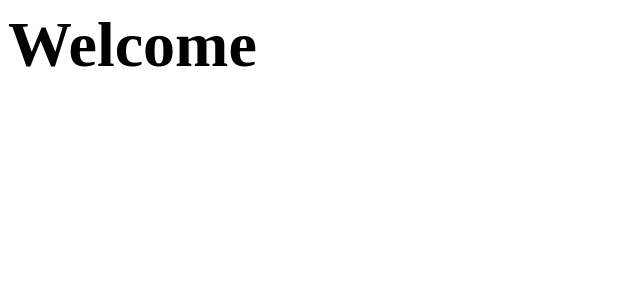
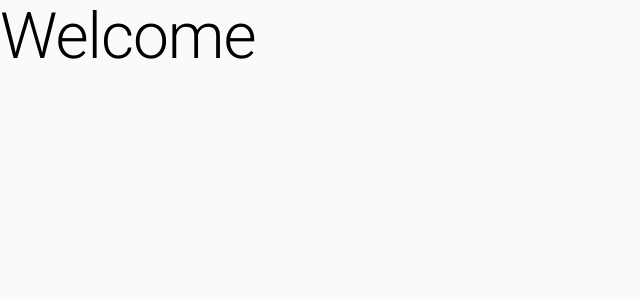
Before and after one commit to qd-qd/wethenew-coding-challenge, a Next.js app: page / in a window 1280 px wide. Shown: the top 300 px of the page, without its empty margins (0-640 px from the left). Built offline with nearby package versions, Linux system fonts and the light colour scheme.

Commit message:
[design]theme: create basic theme

```diff
--- a/package.json
+++ b/package.json
@@ -12,6 +12,7 @@
   },
   "dependencies": {
     "next": "9.4.0",
+    "prop-types": "^15.7.2",
     "react": "16.13.1",
     "react-dom": "16.13.1"
   },
--- /dev/null
+++ b/pages/_app.jsx
@@ -0,0 +1,56 @@
+import Head from 'next/head';
+import PropTypes from 'prop-types';
+
+import '@theme/variables.css';
+import '@theme/global.css';
+
+/*
+ ** @dev: This file is a HoC which render all pages. As every props pass to this component
+ ** should be redistribute to child component, I have no choice but to disable that rule.
+ */
+/* eslint-disable react/jsx-props-no-spreading */
+const MyApp = ({ Component, pageProps }) => (
+  <>
+    <Head>
+      <title>Wethenew</title>
+      <link rel="icon" href="/favicon.ico" key="icon" />
+      <link
+        rel="apple-touch-icon"
+        sizes="180x180"
+        href="/apple-touch-icon.png"
+        key="apple-touch-icon:180x180"
+      />
+      <link
+        rel="icon"
+        type="image/png"
+        sizes="32x32"
+        href="/favicon-32x32.png"
+        key="icon:32x32"
+      />
+      <link
+        rel="icon"
+        type="image/png"
+        sizes="16x16"
+        href="/favicon-16x16.png"
+        key="icon:16x16"
+      />
+      <link
+        href="https://fonts.googleapis.com/css2?family=Roboto:wght@300;400;500;700;900&display=swap"
+        rel="stylesheet"
+        key="font"
+      />
+    </Head>
+    <Component {...pageProps} />
+  </>
+);
+
+MyApp.defaultProps = {
+  pageProps: {},
+};
+
+MyApp.propTypes = {
+  Component: PropTypes.node.isRequired,
+  pageProps: PropTypes.shape({}),
+};
+
+export default MyApp;
--- /dev/null
+++ b/public/theme/global.css
@@ -0,0 +1,59 @@
+html,
+body {
+    padding: 0;
+    margin: 0;
+    background-color: var(--theme-color-background);
+}
+
+* {
+    box-sizing: border-box;
+}
+
+h1 {
+    font-family: var(--theme-font-family);
+    font-weight: var(--theme-font-weight-light);
+    font-size: 4.5rem;
+    line-height: 1.167;
+    letter-spacing: -0.01562em;
+}
+
+h2 {
+    font-family: var(--theme-font-family);
+    font-weight: var(--theme-font-weight-light);
+    font-size: 3.75rem;
+    line-height: 1.2;
+    letter-spacing: -0.00833em;
+}
+
+h3 {
+    font-family: var(--theme-font-family);
+    font-weight: var(--theme-font-weight-regular);
+    font-size: 3rem;
+    line-height: 1.167;
+    letter-spacing: 0em;
+}
+
+h4 {
+    font-family: var(--theme-font-family);
+    font-weight: var(--theme-font-weight-regular);
+    font-size: 2.125rem;
+    line-height: 1.235;
+    letter-spacing: 0.00735em;
+}
+
+h5 {
+    font-family: var(--theme-font-family);
+    font-weight: var(--theme-font-weight-regular);
+    font-size: 1.5rem;
+    line-height: 1.334;
+    letter-spacing: 0em;
+}
+
+
+h6 {
+    font-family: var(--theme-font-family);
+    font-weight: var(--theme-font-weight-medium);
+    font-size: 1.25rem;
+    line-height: 1.6;
+    letter-spacing: 0.0075em;
+}
--- /dev/null
+++ b/public/theme/variables.css
@@ -0,0 +1,28 @@
+/* light theme */
+:root {
+    --theme-color-black: #000;
+    --theme-color-white: #FFF;
+    --theme-color-background: #fafafa;
+    --theme-color-grey-200: #eeeeee;
+    --theme-color-grey-400: #bdbdbd;
+    --theme-color-grey-600: #757575;
+    --theme-color-grey-800: #424242;
+    --theme-color-text-primary: rgba(0, 0, 0, 0.87);
+    --theme-color-text-secondary: rgba(0, 0, 0, 0.54);
+
+    --theme-font-family: 'Roboto', sans-serif;
+    --theme-font-size: 0.8rem;
+    --theme-font-weight-light: 300;
+    --theme-font-weight-regular: 400;
+    --theme-font-weight-medium: 500;
+    --theme-font-weight-bold: 700;
+
+    --theme-shape-radius: 4;
+    --theme-zindex-bar: 1100;
+    --theme-app-width: 1600px;
+
+    /* Card elevation */
+    --theme-elevation-1: 0px 2px 1px -1px rgba(0,0,0,0.2),0px 1px 1px 0px rgba(0,0,0,0.14),0px 1px 3px 0px rgba(0,0,0,0.12);
+    /* Header/Footer elevation */
+    --theme-elevation-4: 0px 2px 4px -1px rgba(0,0,0,0.2),0px 4px 5px 0px rgba(0,0,0,0.14),0px 1px 10px 0px rgba(0,0,0,0.12);
+}
```
Also changed, not shown: .babelrc.
